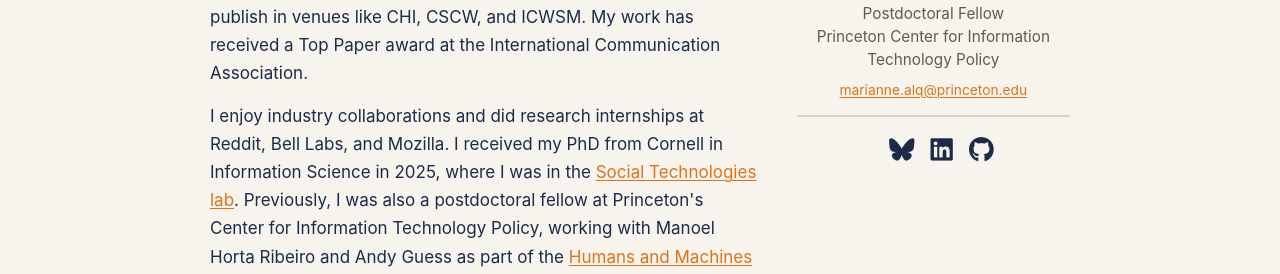
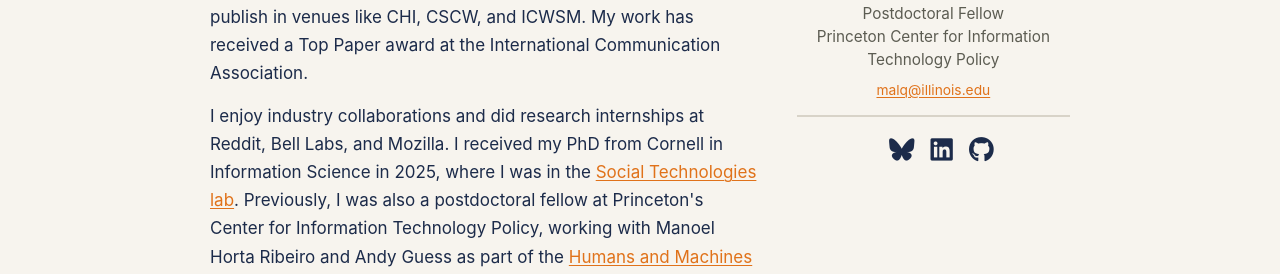
Before and after one commit to maubinle/mariannealq.github.io, a Jekyll site: the page built from index.md, in a window 1280 px wide and 900 px high. Shown: the part 413-687 px from the top of the window. Built offline with Jekyll 4.4.1, drawn with Linux system fonts in a browser that asks for light colours; nearby versions of some CDN libraries; a style sheet for code colours, icons or effects is not loaded.

Commit message:
updated email

```diff
--- a/_config.yml
+++ b/_config.yml
@@ -1,8 +1,8 @@
 # Site settings
 title: "Marianne Aubin Le Quéré"
 name: "Marianne Aubin Le Quéré"
-email: marianne.alq@princeton.edu
-description: "Postdoctoral Fellow at Princeton CITP | Incoming Assistant Professor at UIUC School of Information Sciences"
+email: malq@illinois.edu
+description: "Assistant Professor at University of Illinois Urbana-Champaign, School of Information Sciences"
 url: "https://mariannealq.com"
 baseurl: ""
 
```
